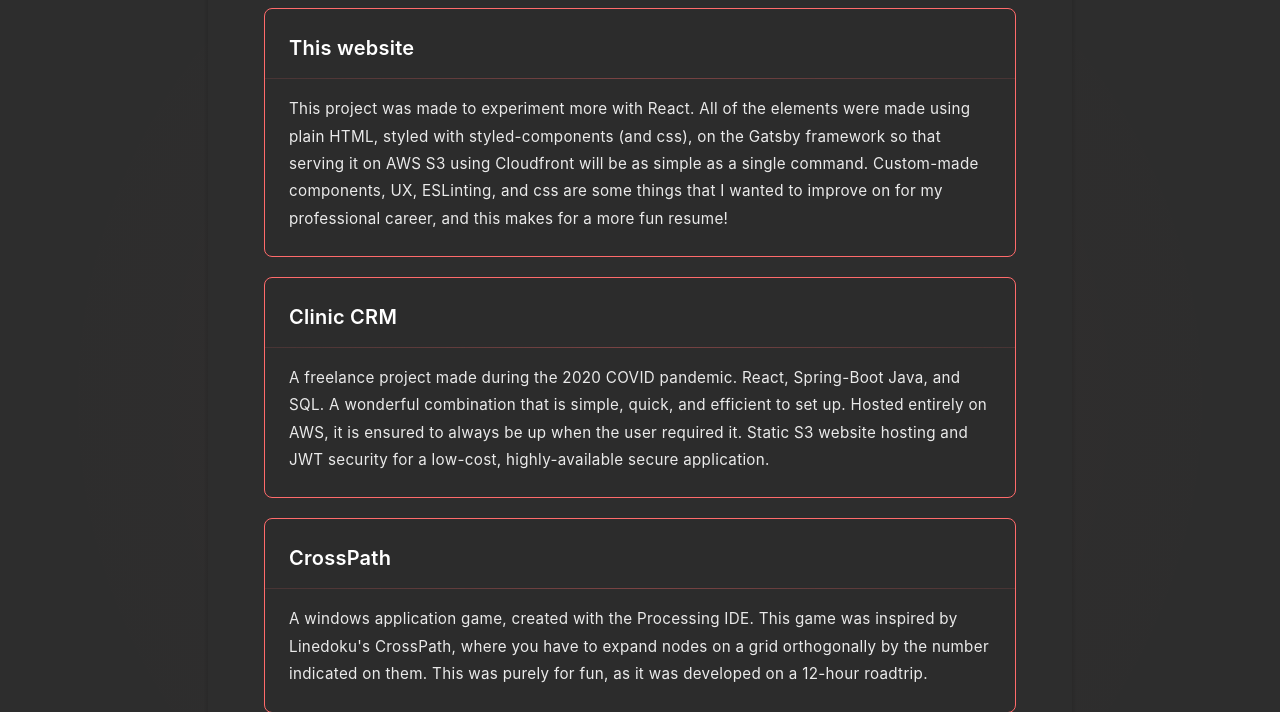
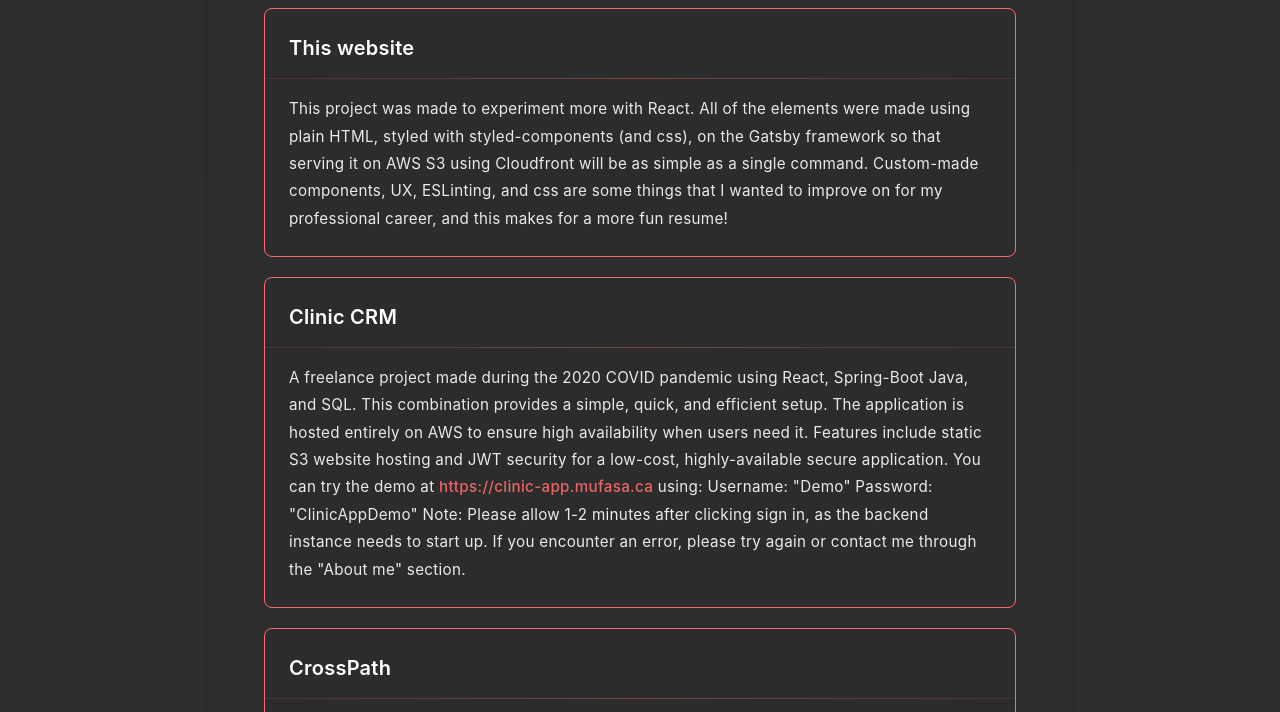
Before and after one commit to 4iner/personal-website, a Gatsby site: page /projects in a window 1280 px wide. Shown: the part 188-900 px from the top of the page. Built offline with nearby package versions, Linux system fonts and the light colour scheme; Gatsby itself is replaced by a stand-in of ours.

Commit message:
Add links to projects - Fix "technical skills" header color

```diff
--- a/src/components/ProjectItem.jsx
+++ b/src/components/ProjectItem.jsx
@@ -59,7 +59,18 @@ const Title = styled('h2')`
     }
 `;
 
-const Description = styled('p')`
+const StyledLink = styled('a')`
+    color: ${props => props.theme.color.accent};
+    text-decoration: none;
+    transition: color 0.2s ease;
+
+    &:hover {
+        color: ${props => props.theme.color.textLight};
+        text-decoration: underline;
+    }
+`;
+
+const Description = styled('div')`
     color: #ffffff;
     line-height: 1.8;
     font-size: 0.95rem;
@@ -117,10 +128,20 @@ const ProjectItem = ({ title, description, index }) => {
         };
     }, [index]);
 
+    const formatDescription = (text) => {
+        const urlRegex = /(https?:\/\/[^\s]+)/g;
+        return text.split(urlRegex).map((part, i) => {
+            if (part.match(urlRegex)) {
+                return <StyledLink key={i} href={part} target="_blank" rel="noopener noreferrer">{part}</StyledLink>;
+            }
+            return part;
+        });
+    };
+
     return (
         <StyledProjectItem ref={itemRef}>
             <Title>{title}</Title>
-            <Description>{description}</Description>
+            <Description>{formatDescription(description)}</Description>
         </StyledProjectItem>
     );
 };
--- a/src/pages/projects.jsx
+++ b/src/pages/projects.jsx
@@ -36,15 +36,15 @@ const ProjectsPage = () => {
         },
         {
             title: 'Clinic CRM',
-            description: 'A freelance project made during the 2020 COVID pandemic. React, Spring-Boot Java, and SQL. A wonderful combination that is simple, quick, and efficient to set up. Hosted entirely on AWS, it is ensured to always be up when the user required it. Static S3 website hosting and JWT security for a low-cost, highly-available secure application.'
+            description: 'A freelance project made during the 2020 COVID pandemic using React, Spring-Boot Java, and SQL. This combination provides a simple, quick, and efficient setup. The application is hosted entirely on AWS to ensure high availability when users need it.\n\nFeatures include static S3 website hosting and JWT security for a low-cost, highly-available secure application. You can try the demo at https://clinic-app.mufasa.ca using:\n\nUsername: "Demo"\nPassword: "ClinicAppDemo"\n\nNote: Please allow 1-2 minutes after clicking sign in, as the backend instance needs to start up. If you encounter an error, please try again or contact me through the "About me" section.'
         },
         {
             title: 'CrossPath',
-            description: "A windows application game, created with the Processing IDE. This game was inspired by Linedoku's CrossPath, where you have to expand nodes on a grid orthogonally by the number indicated on them. This was purely for fun, as it was developed on a 12-hour roadtrip."
+            description: "A windows application game, created with the Processing IDE. This game was inspired by Linedoku's CrossPath, where you have to expand nodes on a grid orthogonally by the number indicated on them. This was purely for fun, as it was developed on a 12-hour roadtrip. You can download and try the game at https://github.com/4iner/CrossPath/releases/tag/initial"
         },
         {
             title: 'GUI Chess',
-            description: "One of Carleton's assignments was to program a text-based Chess for one of our classes. I was bored after completing it, so I decided to go a step further and use the implementation of the logic and the classes to make it visual, with the Swing Java library."
+            description: "One of Carleton's assignments was to program a text-based Chess for one of our classes. I was bored after completing it, so I decided to go a step further and use the implementation of the logic and the classes to make it visual, with the Swing Java library. You can download and try the game at https://github.com/4iner/GUI-Chess/releases/tag/initial"
         }
     ], []);
 
```
Also changed, not shown: src/pages/skills.js (+10 -9 lines).
